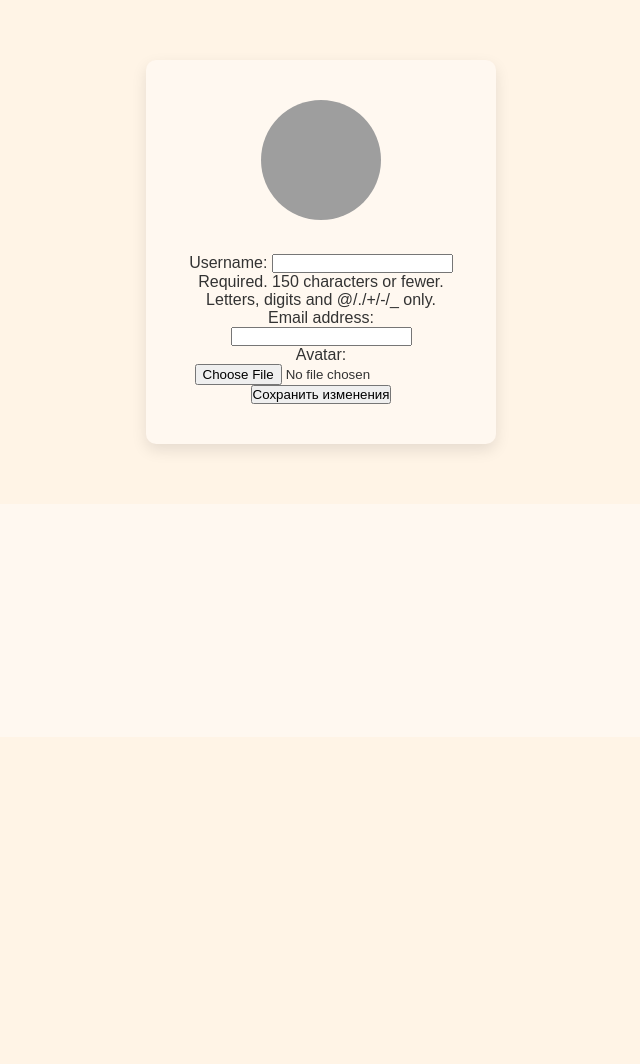
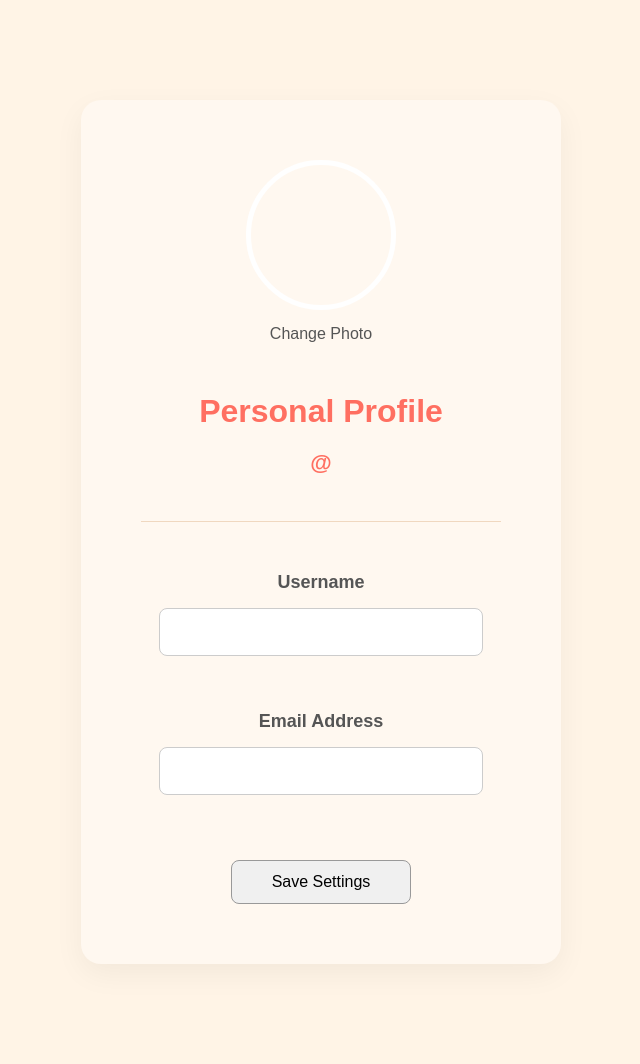
Before and after one commit to CAP0001/Food-Gourmet-1, a Django app: template restourant_app/templates/profile.html in a window 1280 px wide. Shown: the part 63-1127 px from the top of the page, without its empty margins (319-959 px from the left). Before the commit the page ends 513 px from the top, so only its background shows below. Run offline with Django 5.2, Linux system fonts and the light colour scheme; the template is opened without the code that fills it: values that come from a table or form of the project are taken from there, others are empty; parts of the project's set-up code (start-up, migrations or seed data) failed here and were passed over; grey boxes are pictures that could not be loaded.

Commit message:
media and staff

```diff
--- a/restourant_app/forms.py
+++ b/restourant_app/forms.py
@@ -1,6 +1,10 @@
 from django import forms
 from django.contrib.auth.models import User
 from .models import Profile
+
+class LoginForm(forms.Form):
+    username = forms.CharField(max_length=100)
+    password = forms.CharField(widget=forms.PasswordInput)
 
 class UpdateProfileForm(forms.ModelForm):
     avatar = forms.ImageField(required=False)
--- a/restourant_app/templates/profile.html
+++ b/restourant_app/templates/profile.html
@@ -3,7 +3,7 @@
 <html lang="en">
 <head>
     <meta charset="UTF-8">
-    <title>Profile</title>
+    <title>Profile Settings</title>
     <link rel="stylesheet" href="{% static 'restourant_app/css/header.css' %}">
     <link rel="stylesheet" href="{% static 'restourant_app/css/profile.css' %}">
 </head>
@@ -22,30 +22,51 @@
 </header>
 
 <section class="profile-section">
-    <div class="profile-container">
     <div class="profile-card">
+        <form method="POST" enctype="multipart/form-data">
+            {% csrf_token %}
+
+            <div class="avatar-section">
+                <label for="id_avatar">
                     <div class="profile-avatar">
-                {# Проверяем, есть ли у пользователя аватар, если нет — ставим заглушку #}
                         {% if user.profile.avatar %}
                             <img src="{{ user.profile.avatar.url }}" alt="Avatar">
                         {% else %}
-                    <img src="https://i.pravatar.cc/120" alt="Default Avatar">
+                            <div class="empty-avatar-circle">
+                                {{ user.username|first|upper }}
+                            </div>
                         {% endif %}
                     </div>
+                </label>
+                <input type="file" name="avatar" id="id_avatar" style="display:none">
+                <p class="change-photo-text">Change Photo</p>
+            </div>
 
-            <h2>{{ user.username }}</h2>
+            <div class="profile-header">
+                <h2>Personal Profile</h2>
+                <span class="username-display">@{{ user.username|upper }}</span>
+            </div>
 
-            {# ВАЖНО: enctype="multipart/form-data" позволяет отправлять файлы (фото) #}
-            <form method="POST" enctype="multipart/form-data">
-                {% csrf_token %}
-                {{ form.as_p }}
-                <button type="submit">Сохранить изменения</button>
-            </form>
+            <hr class="divider">
+
+            <div class="form-body">
+                <div class="input-group">
+                    <label>Username</label>
+                    <input type="text" name="username" value="{{ user.username }}" class="custom-input">
+                </div>
+
+                <div class="input-group">
+                    <label>Email Address</label>
+                    <input type="email" name="email" value="{{ user.email }}" class="custom-input">
+                </div>
+            </div>
+
+            <button type="submit" class="save-btn">Save Settings</button>
 
             {% if message %}
-                <p class="success-message">{{ message }}</p>
+                <span class="success-message">Profile successfully updated!</span>
             {% endif %}
-        </div>
+        </form>
     </div>
 </section>
 
--- a/static/restourant_app/css/profile.css
+++ b/static/restourant_app/css/profile.css
@@ -1,37 +1,128 @@
-.profile-section{
-    padding:60px 0;
-    background-color:#fff4e6;
+/* Фикс для центрирования самой секции */
+.profile-section {
+    width: 100vw !important;
+    min-height: 100vh;
+    display: flex !important;
+    justify-content: center !important;
+    align-items: center !important;
+    background-color: #fff4e6;
+    margin: 0 !important;
+    padding: 100px 0 !important;
+    box-sizing: border-box;
 }
 
-.profile-container{
-    width:90%;
-    margin:0 auto;
-    display:flex;
-    justify-content:center;
+/* Фикс для карточки */
+.profile-card {
+    background: #fff8f0;
+    padding: 60px;
+    border-radius: 20px;
+    box-shadow: 0 10px 30px rgba(0,0,0,0.05);
+    text-align: center;
+    width: 480px;
+
+    /* Эти строки — ГЛАВНОЕ решение для центрирования */
+    margin: 0 auto !important;
+    display: block !important;
 }
 
-.profile-card{
-    background:#fff8f0;
-    padding:40px;
-    border-radius:10px;
-    box-shadow:0 6px 15px rgba(0,0,0,0.1);
-    text-align:center;
-    width:350px;
+.avatar-section {
+    margin-bottom: 50px;
 }
 
-.profile-avatar img{
-    width:120px;
-    height:120px;
-    border-radius:50%;
-    margin-bottom:20px;
+.profile-avatar {
+    width: 150px;
+    height: 150px;
+    margin: 0 auto;
+    border-radius: 50%;
+    border: 5px solid #fff;
+    overflow: hidden;
+    cursor: pointer;
 }
 
-.profile-card h2{
-    color:#ff6f61;
-    margin-bottom:10px;
+.profile-avatar img {
+    width: 100%;
+    height: 100%;
+    object-fit: cover;
 }
 
-.profile-info{
-    margin-bottom:10px;
-    color:#555;
+.change-photo-text {
+    color: #555;
+    margin-top: 15px;
+    font-size: 16px;
+    cursor: pointer;
 }
+
+.profile-header h2 {
+    color: #ff6f61;
+    font-size: 32px;
+    margin-bottom: 20px;
+}
+
+/* Красный @CAP */
+.username-display {
+    color: #ff6f61 !important;
+    font-size: 22px;
+    font-weight: bold;
+    display: block;
+    margin-bottom: 45px;
+}
+
+.divider {
+    border: 0;
+    height: 1px;
+    background: #f0d8c0;
+    margin-bottom: 50px;
+}
+
+/* Вертикальные отступы между полями */
+.form-body {
+    display: flex;
+    flex-direction: column;
+    align-items: center;
+}
+
+.input-group {
+    width: 100%;
+    margin-bottom: 55px !important;
+}
+
+.input-group label {
+    display: block;
+    font-size: 18px;
+    color: #555;
+    margin-bottom: 15px;
+    font-weight: bold;
+}
+
+.custom-input {
+    width: 90%;
+    padding: 14px;
+    border: 1px solid #ccc;
+    border-radius: 8px;
+    font-size: 16px;
+    text-align: center;
+    background-color: #fff;
+}
+
+.save-btn {
+    background-color: #f0f0f0;
+    border: 1px solid #999;
+    padding: 12px 40px;
+    border-radius: 8px;
+    cursor: pointer;
+    font-size: 16px;
+    margin-top: 10px;
+    transition: background 0.2s;
+}
+
+.save-btn:hover {
+    background-color: #e2e2e2;
+}
+
+.success-message {
+    color: #2ecc71;
+    font-size: 18px;
+    margin-top: 25px;
+    display: block;
+    font-weight: bold;
+}
```
Also changed, not shown: media/avatars/images_3.jpeg (added), media/avatars/images_3_acH75Pn.jpeg (added), media/avatars/images_3_nkQuXLW.jpeg (added), restourant_app/migrations/0001_initial.py (added). Lines whose indentation alone changed are shown as unchanged.
